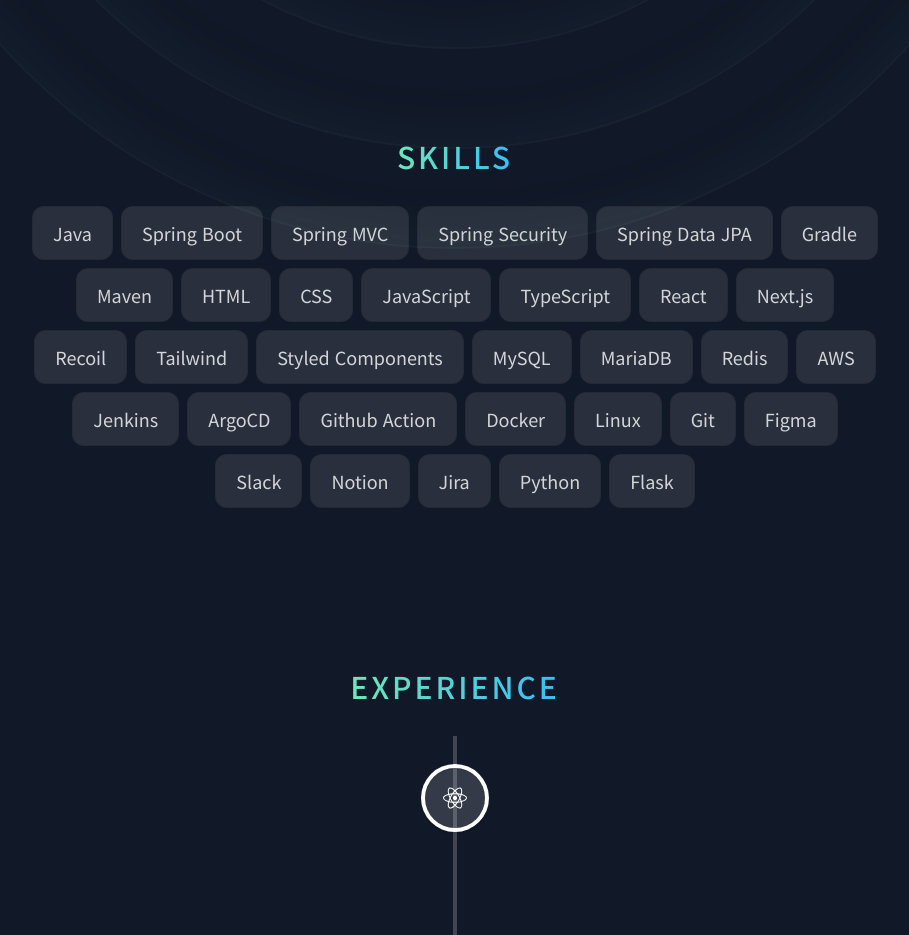
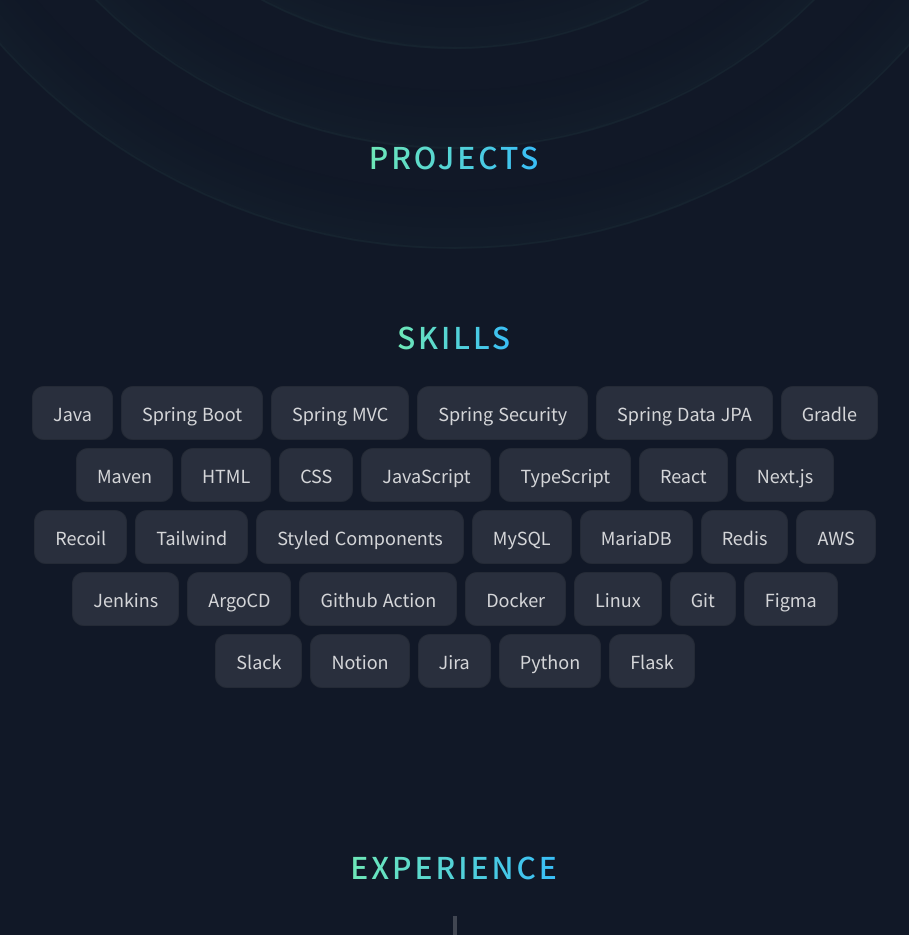
Before and after one commit to kkkwp/portfolio, a Next.js app: page / in a window 1280 px wide. Shown: the part 860-1795 px from the top of the page, without its empty margins (185-1094 px from the left). Built offline with nearby package versions, Linux system fonts and the light colour scheme.

Commit message:
fix: 프로젝트 영역 확장

```diff
--- a/src/app/_components/Projects.tsx
+++ b/src/app/_components/Projects.tsx
@@ -1,7 +1,9 @@
+import SectionHeading from '@/app/_components/SectionHeading'
+
 export default function Projects() {
   return (
-    <>
-      <section id="projects"></section>
-    </>
+    <section id="projects" className="mb-28 scroll-mt-28">
+      <SectionHeading>Projects</SectionHeading>
+    </section>
   )
 }
```
